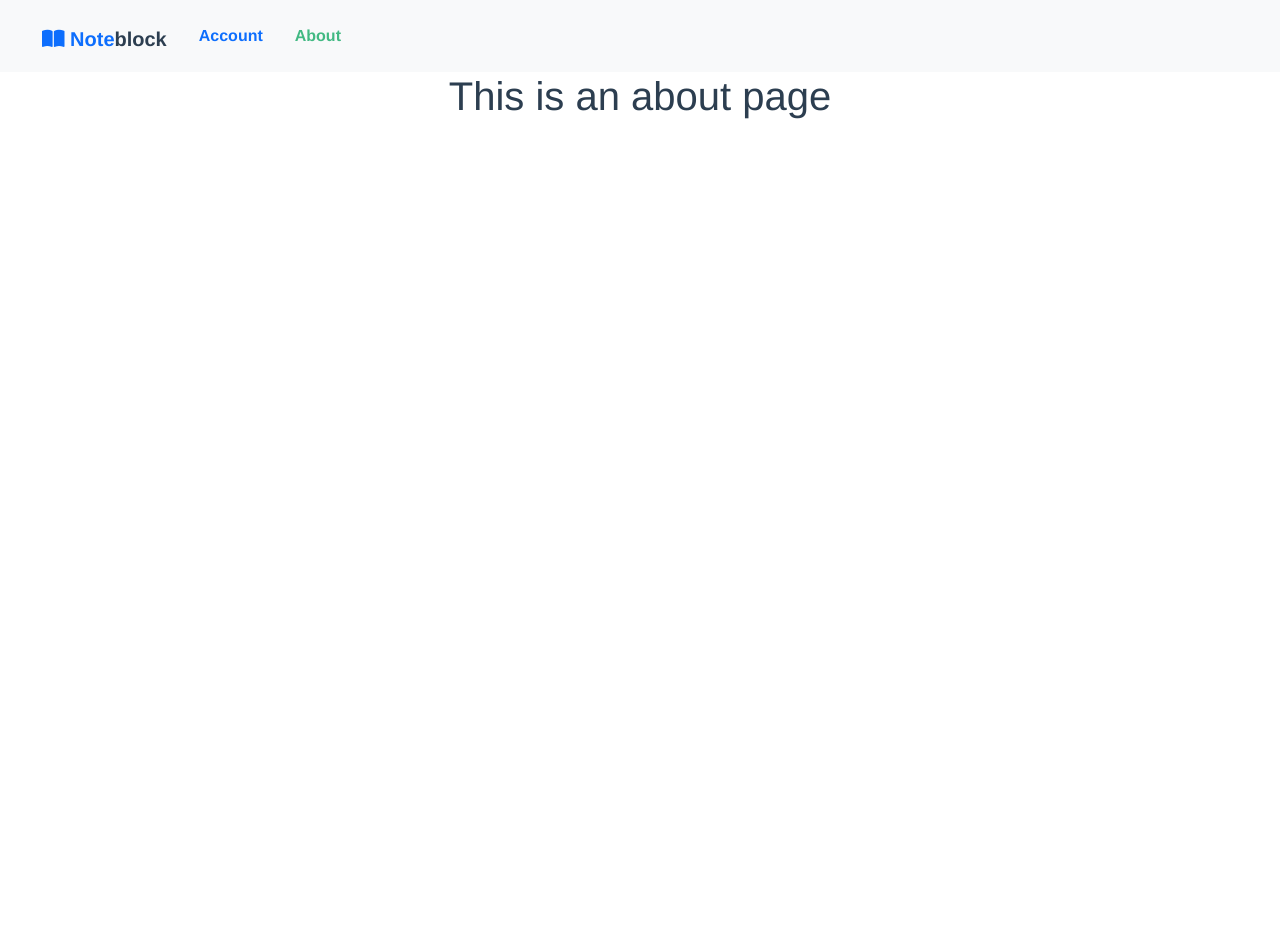
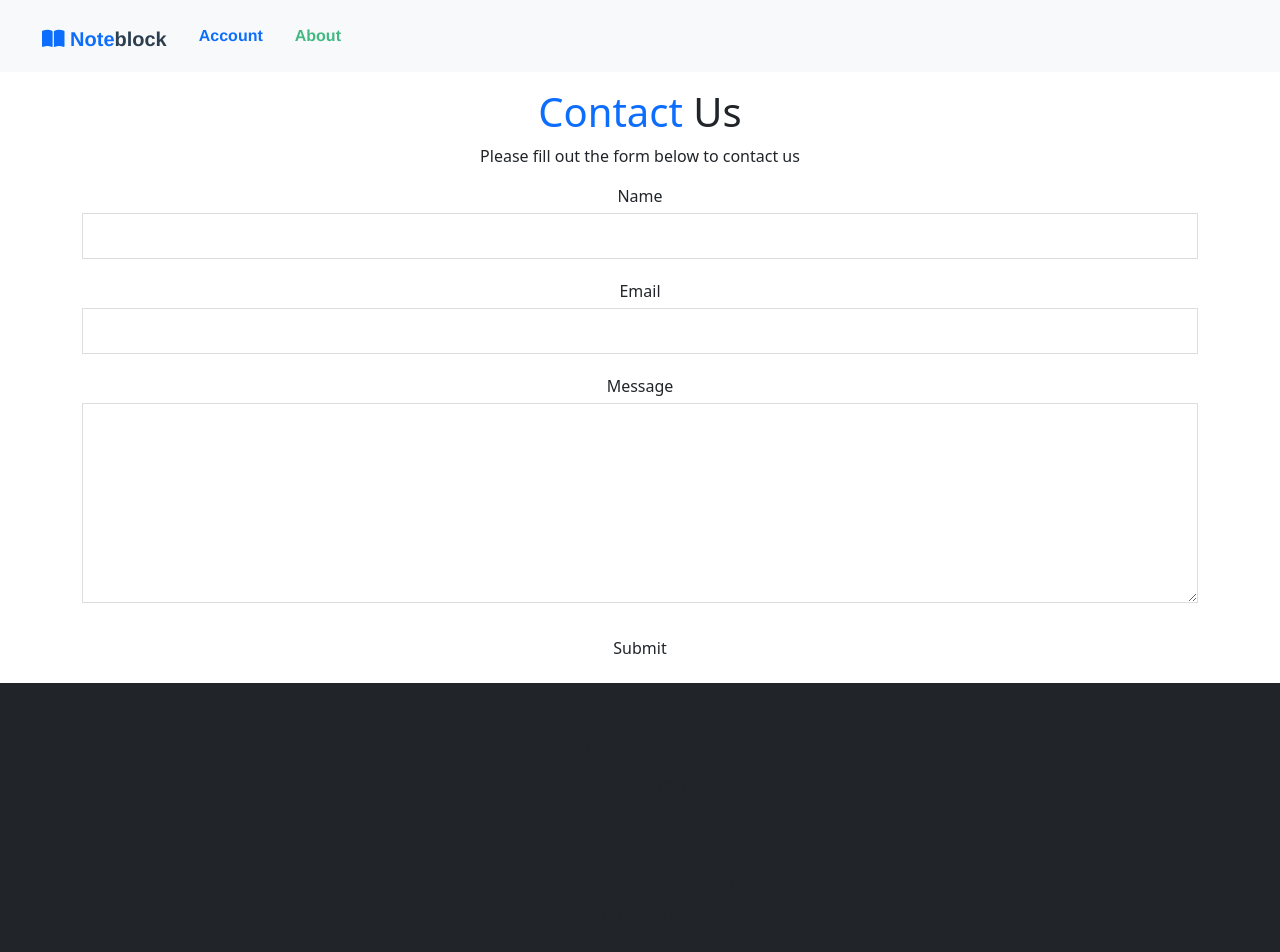
Before and after one commit to GmailTrungTM/person-frontend, a Vue app: page /about in a window 1280 px wide. Shown: the top 952 px of the page. Before the commit the page ends 800 px from the top, so only its background shows below. Built offline with nearby package versions, Linux system fonts and the light colour scheme.

Commit message:
frontend updated

```diff
--- a/src/views/AboutView.vue
+++ b/src/views/AboutView.vue
@@ -1,5 +1,78 @@
 <template>
-  <div class="about">
-    <h1>This is an about page</h1>
-  </div>
+  <body>
+  <link rel="stylesheet" href="https://cdnjs.cloudflare.com/ajax/libs/font-awesome/6.1.1/css/all.min.css">
+  <section id="contact-form" class="py-3">
+    <div class="container">
+      <h1 class="l-heading"><span class="text-primary">Contact</span> Us</h1>
+      <p>Please fill out the form below to contact us</p>
+      <form>
+        <div class="form-group">
+          <label for="name">Name</label>
+          <input type="text" name="name" id="name">
+        </div>
+        <div class="form-group">
+          <label for="email">Email</label>
+          <input type="email" name="email">
+        </div>
+        <div class="form-group">
+          <label for="message">Message</label>
+          <textarea name="message" id="message"></textarea>
+        </div>
+        <button type="submit" class="btn">Submit</button>
+      </form>
+    </div>
+  </section>
+
+  <section id="contact-info" class="bg-dark">
+    <div class="container">
+      <div class="box">
+        <i class="fa-solid fa-hotel fa-3x"></i>
+        <h3>Location</h3>
+        <p>50 Main St, Boston MA</p>
+      </div>
+      <div class="box">
+        <i class="fa-solid fa-phone fa-3x"></i>
+        <h3>Phone Number</h3>
+        <p>(617) 555-5555</p>
+      </div>
+      <div class="box">
+        <i class="fa-solid fa-envelope fa-3x"></i>
+        <h3>Email Address</h3>
+        <p>frontdesk@hotelbt.co
+        </p>
+      </div>
+    </div>
+  </section>
+  <footer id="main-footer">
+    <p>Hotel BT &copy; 2022, All Rights Reserved</p>
+  </footer>
+  </body>
 </template>
+
+<style>
+#contact-form .form-group {
+  margin-bottom: 20px;
+}
+
+#contact-form label {
+  display: block;
+  margin-bottom: 5px;
+}
+
+#contact-form input,
+#contact-form textarea {
+  width: 100%;
+  padding: 10px;
+  border: 1px #ddd solid;
+}
+
+#contact-form textarea {
+  height: 200px;
+}
+
+#contact-form input:focus,
+#contact-form textarea:focus {
+  outline: none;
+  border-color: #0d6efd;
+}
+</style>
```
